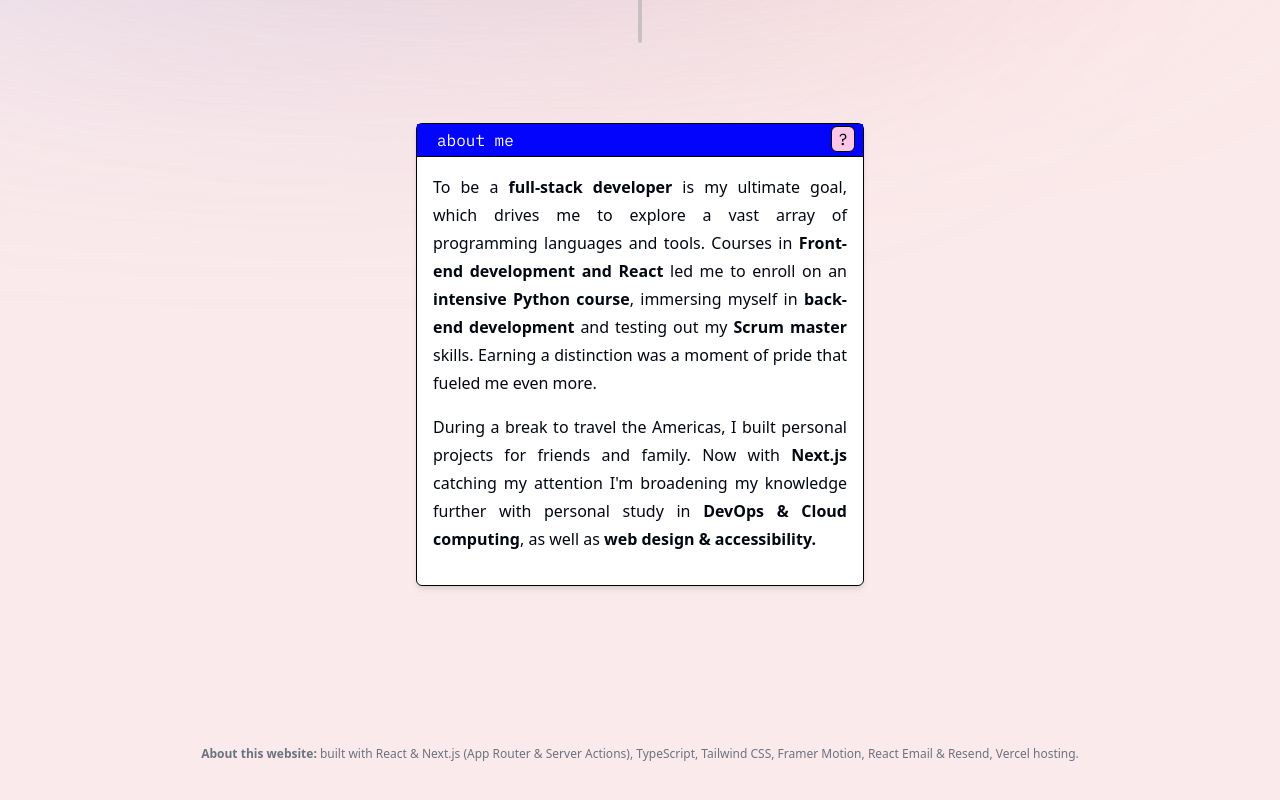
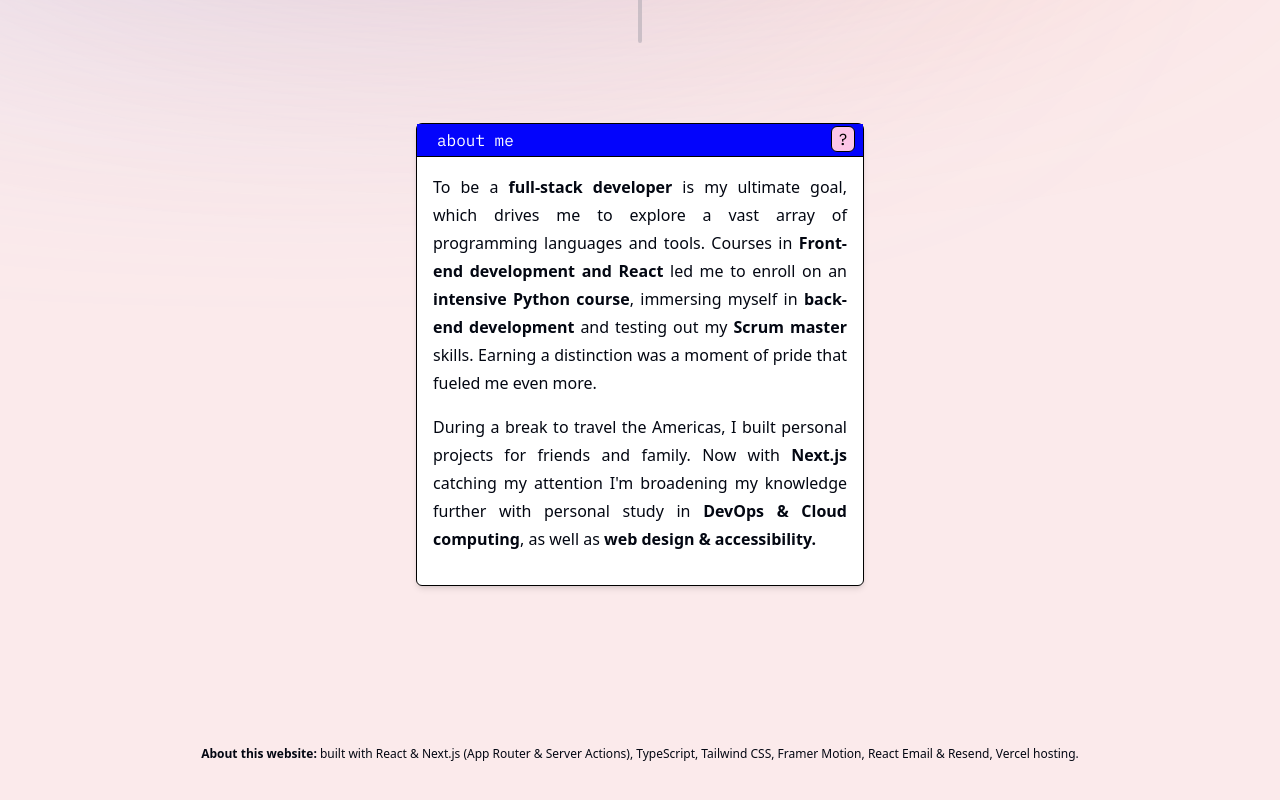
Before and after one commit to abigailridley/portfolio-nextjs, a Next.js app: page / in a window 1280 px wide. Shown: the part 587-1387 px from the top of the page. Built offline with nearby package versions, Linux system fonts and the light colour scheme.

Commit message:
Change footer font more contrast

```diff
--- a/src/components/footer.tsx
+++ b/src/components/footer.tsx
@@ -1,7 +1,7 @@
 
 export default function Footer() {
   return (
-    <footer aria-label="Footer" className=" mb-10 px-4 text-center text-gray-500">
+    <footer className=" mb-10 px-4 text-center text-gray-950">
       <p className="font-sans text-xs">
 
         <span className="font-semibold">About this website:</span> built with
```
